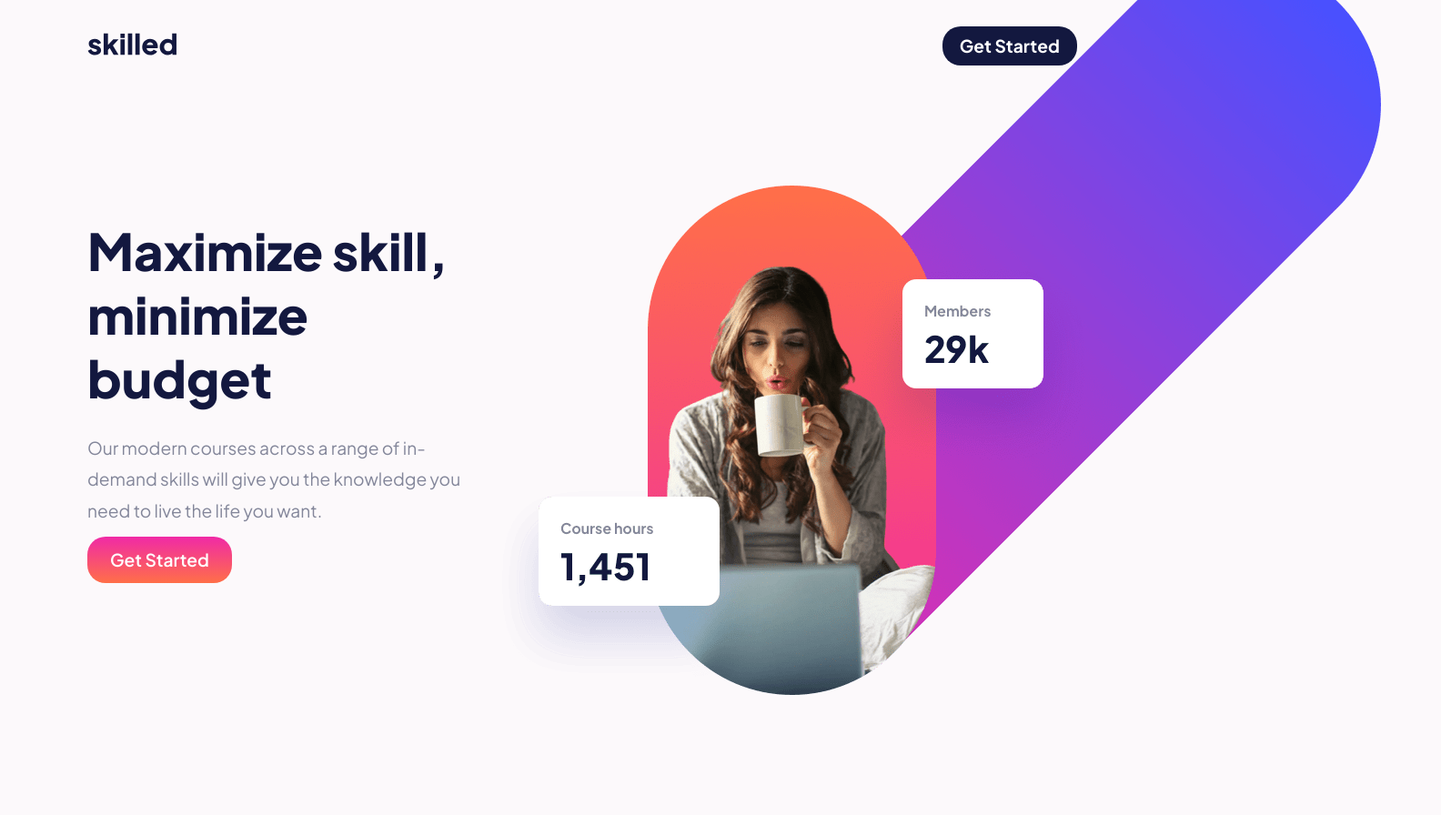
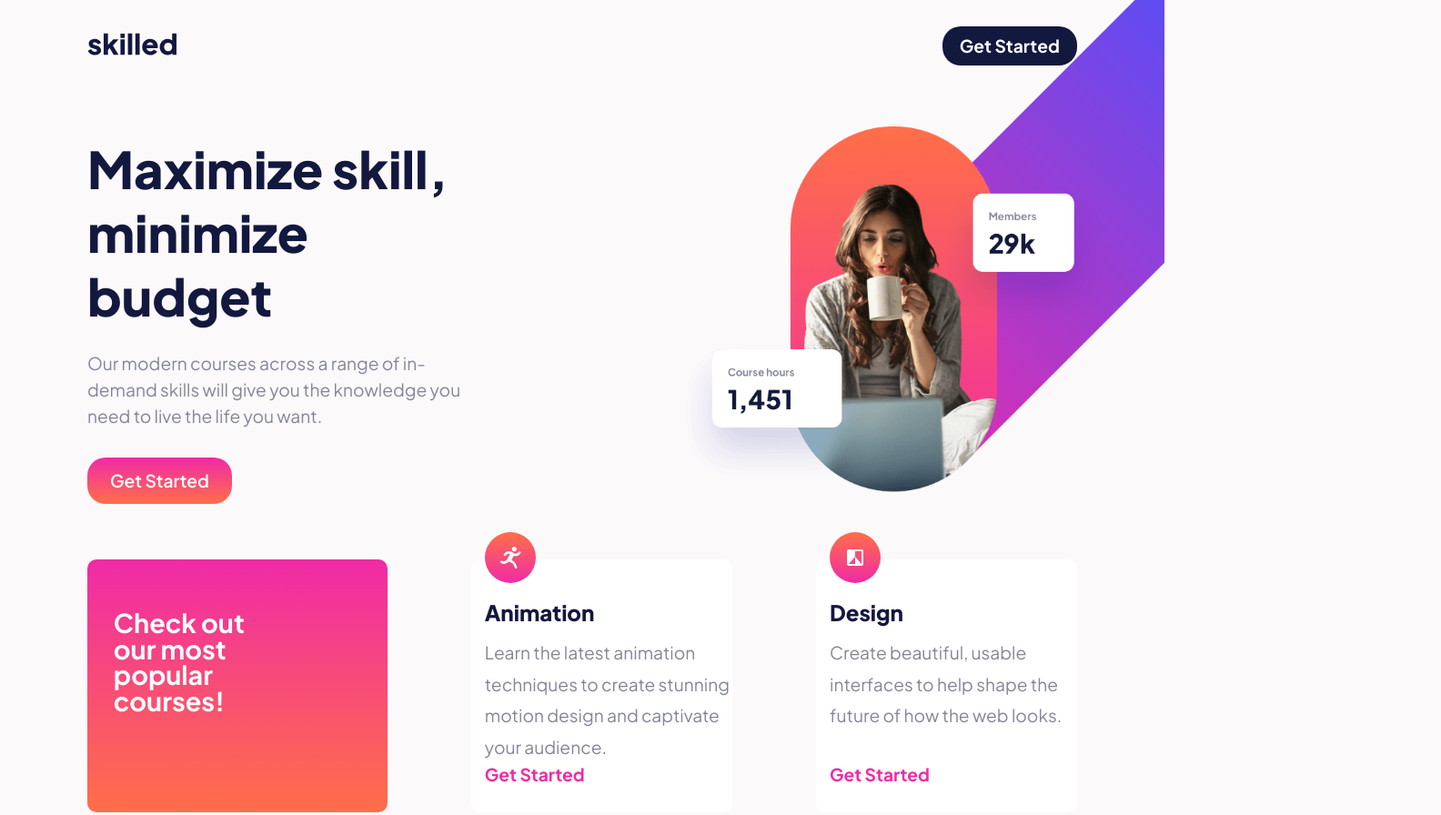
Before and after one commit to Adetolar/skilled-elearning-landing-page, a plain HTML site: page index.html in a window 1280 px wide. Shown: the top 896 px of the page at 91% size, 1584 px wide, since content can reach past the window. Drawn offline with Linux system fonts and the light colour scheme.

Commit message:
Overflow and postion on desktop fixed on tablet and desktop screen

```diff
--- a/index.html
+++ b/index.html
@@ -22,6 +22,7 @@
     <title>Frontend Mentor | Skilled e-learning landing page</title>
   </head>
   <body>
+    <div class="wrapper">
 
     <header>
       <div class="header_container container">
@@ -32,7 +33,7 @@
       </div>
     </header>
 
-    <main>
+
       <div class="main__container container">
         <div class="main__content">
         <div class="main__intro">
@@ -45,24 +46,9 @@
 
           <a href="#">Get Started</a>
         </div>
-        <div class="table__image-container">
-            <img
-              src="/assets/image-hero-tablet.png"
-              class="tablet_image"
-              alt="main Image"
-            />
-          </div>
-
-          <div class="desktop__image-container">
-            <img src="/assets/image-hero-desktop.png" class="desktop__image" alt="main image">
-          </div>
 
           <div class="intro_image">
-            <img
-              src="/assets/image-hero-mobile@2x.png"
-              class="mobile_image"
-              alt="main image"
-            />
+
           </div>
         </div>
       </div>
@@ -130,7 +116,7 @@
           </div>
         </section>
       </div>
-    </main>
+    </div>
     <footer>
       <div class="footer_container">
         <div class="light_logo-container">
--- a/style.css
+++ b/style.css
@@ -8,16 +8,11 @@
   --text-color: #83869a;
   --netural-color: #ffffff;
 
-  /* --:#F74780;
-    --:#FFA7C3; */
-
   --button-idle-1: var(--primary-color);
   --button-idle-2: linear-gradient(#f02aa6, #ff6f48);
   --button-idle-3: linear-gradient(#4851ff, #f02aa6);
 
   --button-hover-1: #666ca3;
-  /* --button-hover-2:
-    --button-hover-3:  */
 }
 
 ::after,
@@ -32,17 +27,19 @@ body {
   font-size: 1rem;
   color: var(--text-color);
   background-color: #fcf9fb;
-  /* width: 100dvw;
-  height: 100dvh; */
 }
 
 img {
   max-width: 100%;
 }
 
-.desktop__image-container,
-.table__image-container {
-  display: none;
+.intro_image {
+  background-image: url(/assets/image-hero-mobile.png);
+  background-repeat: no-repeat;
+  background-size: contain;
+  background-position: center;
+  min-height: 300px;
+  margin-top: 20px;
 }
 
 .container {
@@ -70,6 +67,7 @@ header a {
 header a:hover {
   background-color: #666ca3;
 }
+
 .main__intro a {
   background-image: var(--button-idle-2);
   padding: 0.7em 1.3em;
@@ -78,10 +76,6 @@ header a:hover {
 
 .main__intro a:hover {
   opacity: 0.4;
-}
-
-.intro_image {
-  margin-top: 1.2em;
 }
 
 footer a {
@@ -118,6 +112,11 @@ h1 + p {
   display: flex;
   flex-direction: column;
   gap: 50px;
+}
+
+.popular-course {
+  display: flex;
+  flex-direction: column;
 }
 
 .course_intro {
@@ -158,7 +157,9 @@ h1 + p {
   color: #f02aa6;
   font-weight: bolder;
   display: inline-block;
-  margin: 1.8em 0em;
+  /* margin: auto  0px; */
+  margin-top: auto;
+  margin-bottom: 30px;
 }
 
 .popular-course a:hover {
@@ -188,40 +189,57 @@ footer {
 
 @media screen and (min-width: 768px) {
   body {
+    font-size: 0.85rem;
+  }
+
+  .wrapper {
+    position: relative;
     overflow-x: hidden;
   }
-
   .main_image {
     display: block;
   }
 
-  .main__content {
-    /* display: flex; */
-    position: relative;
+  h1 {
+    font-weight: 900;
+    color: var(--primary-color);
+  }
+
+  h1 + p {
+    margin: 1.3em 0em;
+    line-height: 1.5;
+    font-size: 0.85rem;
   }
 
   .main__intro {
     width: 50%;
-    padding-top: 2rem;
   }
 
-  .table__image-container {
-    display: block;
+  .main__container {
+    min-height: 420px;
+    position: relative;
   }
 
-  .tablet_image {
+  .intro_image {
+    background-image: url(/assets/image-hero-tablet.png);
+    background-repeat: no-repeat;
+    background-size: 120%;
+    background-position: center;
+    min-width: 400px;
+    min-height: 450px;
+    margin-top: 20px;
     position: absolute;
-    top: -10rem;
-    right: -20rem;
+    top: -130px;
+    right: -170px;
+    z-index: -1;
   }
 
-  .intro_image,
-  .desktop_image {
-    display: none;
+  .main__intro p {
+    font-size: 1.2rem;
+    padding-bottom: 20px;
   }
 
   .section__popular-courses {
-    margin: 15rem auto 0rem;
     padding: 1rem;
     flex-direction: row;
     flex-wrap: wrap;
@@ -237,23 +255,32 @@ footer {
   body {
     font-size: 1.2rem;
   }
+  .intro_image {
+    background-image: url(/assets/image-hero-desktop.png);
+    background-repeat: no-repeat;
+    background-size: 100%;
+    background-position: center;
+    min-width: 750px;
+    min-height: 600px;
+    margin-top: 20px;
+    position: absolute;
+    top: -220px;
+    right: -310px;
+    z-index: -1;
+  }
+
   .main__intro {
-    width: 38%;
+    width: 40%;
     margin-top: 3em;
   }
 
   .main__content {
-    margin-bottom: 15em;
+    margin-bottom: 12em;
   }
 
   .container {
     width: 85%;
     margin: 1.5em auto;
-  }
-
-  .intro_image,
-  .tablet_image {
-    display: none;
   }
 
   h1 {
@@ -286,12 +313,6 @@ footer {
     display: block;
   }
 
-  .desktop__image {
-    position: absolute;
-    top: -15rem;
-    right: -25rem;
-    z-index: -1;
-  }
   .header_container,
   .footer_container {
     width: 85%;
```
